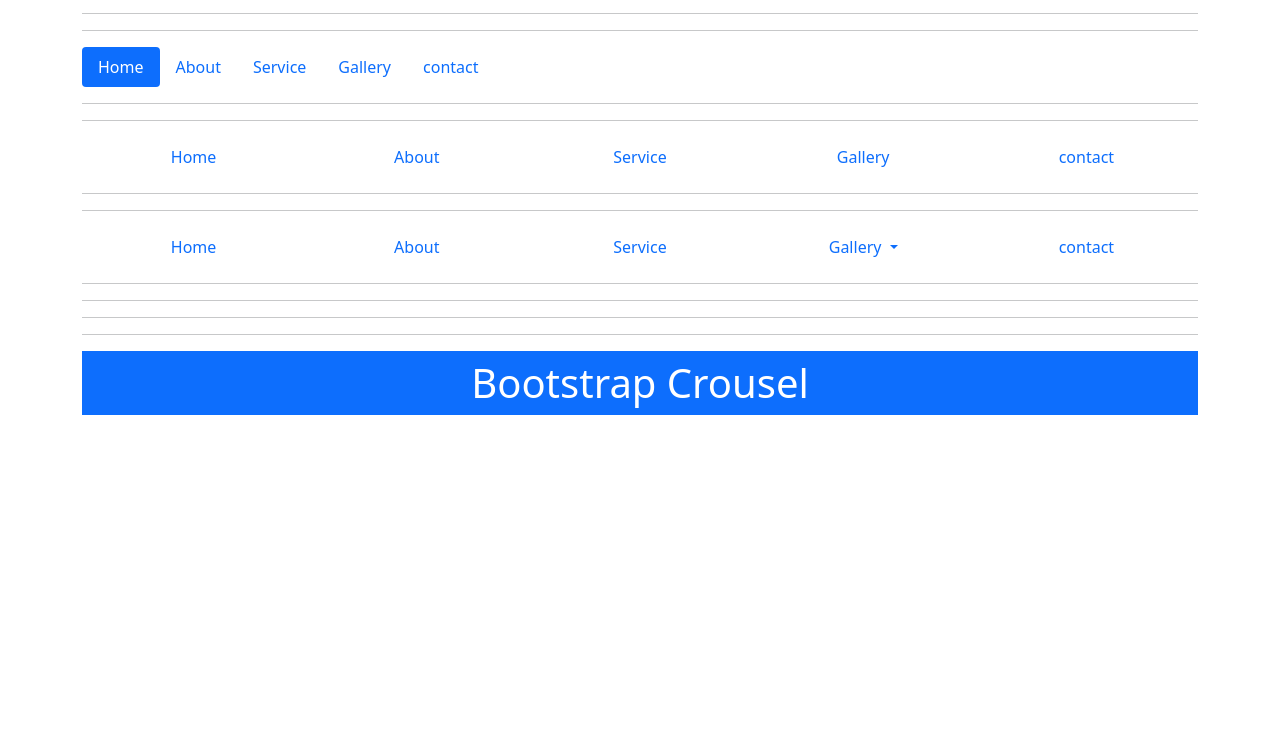
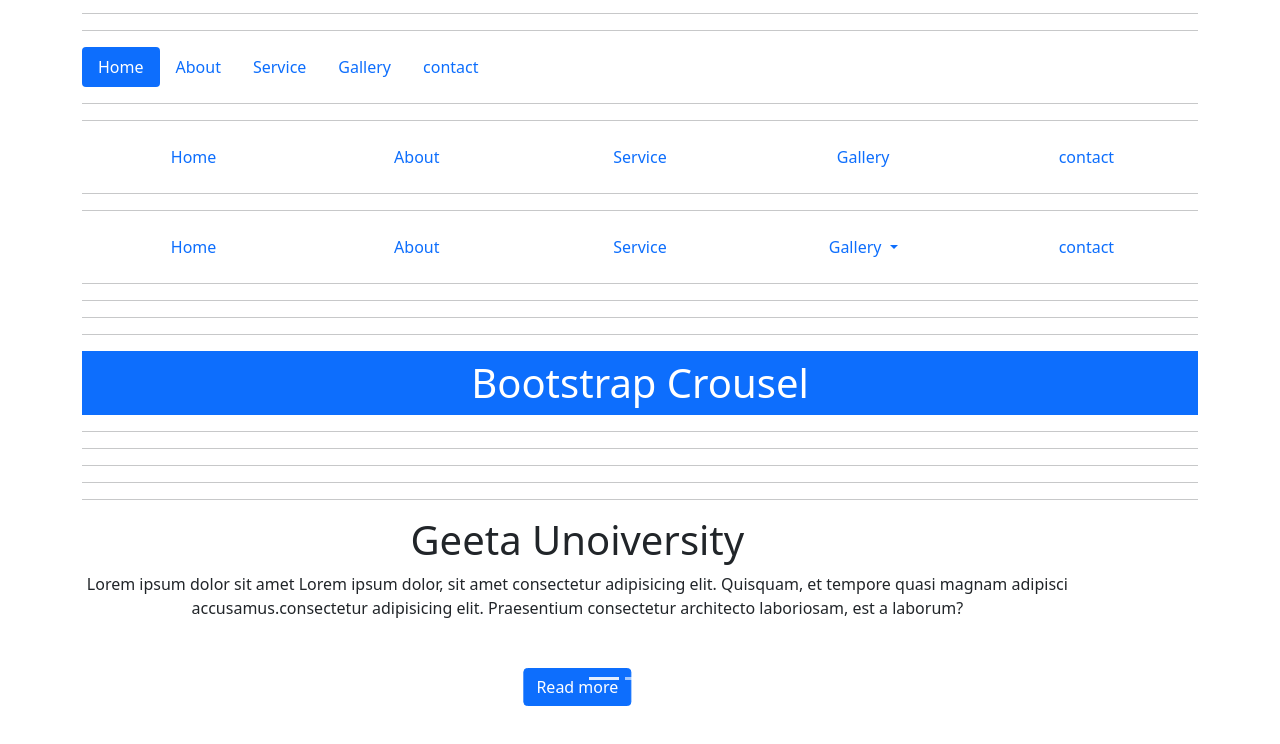
Before and after one commit to chetnagambhir/Basic-Bootstrap, a plain HTML site: page index3.html in a window 1280 px wide. Shown: the part 2384-3128 px from the top of the page. Drawn offline with nearby package versions, Linux system fonts and the light colour scheme.

Commit message:
Bootstrap crousel class practice

```diff
--- a/index3.html
+++ b/index3.html
@@ -265,6 +265,76 @@
     <hr>
     <hr>
     <h1 class="text-center bg-primary p-2 text-white" >Bootstrap Crousel</h1>
+    <hr>
+    <hr>
+
+    <!--<div id="carouselExampleIndicators" class="carousel slide" data-bs-ride="carousel">
+        <div class="carousel-indicators">
+          <button type="button" data-bs-target="#carouselExampleIndicators" data-bs-slide-to="0" class="active" aria-current="true" aria-label="Slide 1"></button>
+          <button type="button" data-bs-target="#carouselExampleIndicators" data-bs-slide-to="1" aria-label="Slide 2"></button>
+          <button type="button" data-bs-target="#carouselExampleIndicators" data-bs-slide-to="2" aria-label="Slide 3"></button>
+        </div>
+        <div class="carousel-inner">
+          <div class="carousel-item active">
+            <img style="width: 100%; height: 500px;"src="c:\Users\DELL\Downloads\image-3.jpg" class="d-block w-100" alt="...">
+          </div>
+          <div class="carousel-item">
+            <img style="width: 100%; height: 500px;"src="c:\Users\DELL\Downloads\image-2.jpg" class="d-block w-100" alt="...">
+          </div>
+          <div class="carousel-item">
+            <img style="width: 100%; height: 500px;"src="c:\Users\DELL\Downloads\image-1.jpg" class="d-block w-100" alt="...">
+          </div>
+        </div>
+        <button class="carousel-control-prev" type="button" data-bs-target="#carouselExampleIndicators" data-bs-slide="prev">
+          <span class="carousel-control-prev-icon" aria-hidden="true"></span>
+          <span class="visually-hidden">Previous</span>
+        </button>
+        <button class="carousel-control-next" type="button" data-bs-target="#carouselExampleIndicators" data-bs-slide="next">
+          <span class="carousel-control-next-icon" aria-hidden="true"></span>
+          <span class="visually-hidden">Next</span>
+        </button>
+      </div>-->
+      <hr>
+      <hr>
+      <hr>
+      <div id="carouselExampleIndicators" class="carousel slide" data-bs-ride="carousel">
+        <div class="carousel-indicators">
+          <button type="button" data-bs-target="#carouselExampleIndicators" data-bs-slide-to="0" class="active" aria-current="true" aria-label="Slide 1"></button>
+          <button type="button" data-bs-target="#carouselExampleIndicators" data-bs-slide-to="1" aria-label="Slide 2"></button>
+          <button type="button" data-bs-target="#carouselExampleIndicators" data-bs-slide-to="2" aria-label="Slide 3"></button>
+        </div>
+        <div class="carousel-inner">
+          <div class="carousel-item active">
+            <div class="slide-item text-center">
+                <h1>Geeta Unoiversity</h1>
+                <p class="mb-5">Lorem ipsum dolor sit amet Lorem ipsum dolor, sit amet consectetur adipisicing elit. Quisquam, et tempore quasi magnam adipisci accusamus.consectetur adipisicing elit. Praesentium consectetur architecto laboriosam, est a laborum?</p>
+                <button class="btn btn-primary">Read more</button>
+            </div>
+        </div>
+          <div class="carousel-item ">
+            <div class="slide-item text-center">
+                <h1>Geeta Unoiversity</h1>
+                <p  class="mb-5">Lorem ipsum dolor sit amet Lorem ipsum dolor, sit amet consectetur adipisicing elit. Quisquam, et tempore quasi magnam adipisci accusamus.consectetur adipisicing elit. Praesentium consectetur architecto laboriosam, est a laborum?</p>
+                <button class="btn btn-primary">Read more</button>
+            </div>
+          </div>
+          <div class="carousel-item ">
+            <div class="slide-item text-center">
+                <h1>Geeta Unoiversity</h1>
+                <p  class="mb-5">Lorem ipsum dolor sit amet Lorem ipsum dolor, sit amet consectetur adipisicing elit. Quisquam, et tempore quasi magnam adipisci accusamus.consectetur adipisicing elit. Praesentium consectetur architecto laboriosam, est a laborum?</p>
+                <button class="btn btn-primary">Read more</button>
+            </div>
+        </div>
+    </div>
+        <button class="carousel-control-prev" type="button" data-bs-target="#carouselExampleIndicators" data-bs-slide="prev">
+          <span class="carousel-control-prev-icon" aria-hidden="true"></span>
+          <span class="visually-hidden">Previous</span>
+        </button>
+        <button class="carousel-control-next" type="button" data-bs-target="#carouselExampleIndicators" data-bs-slide="next">
+          <span class="carousel-control-next-icon" aria-hidden="true"></span>
+          <span class="visually-hidden">Next</span>
+        </button>
+      </div>
 
     <br><br><br><br><br><br><br><br><br><br><br><br><br><br><br>
 <script src="https://cdn.jsdelivr.net/npm/bootstrap@5.0.2/dist/js/bootstrap.bundle.min.js" integrity="sha384-MrcW6ZMFYlzcLA8Nl+NtUVF0sA7MsXsP1UyJoMp4YLEuNSfAP+JcXn/tWtIaxVXM" crossorigin="anonymous"></script>
```
